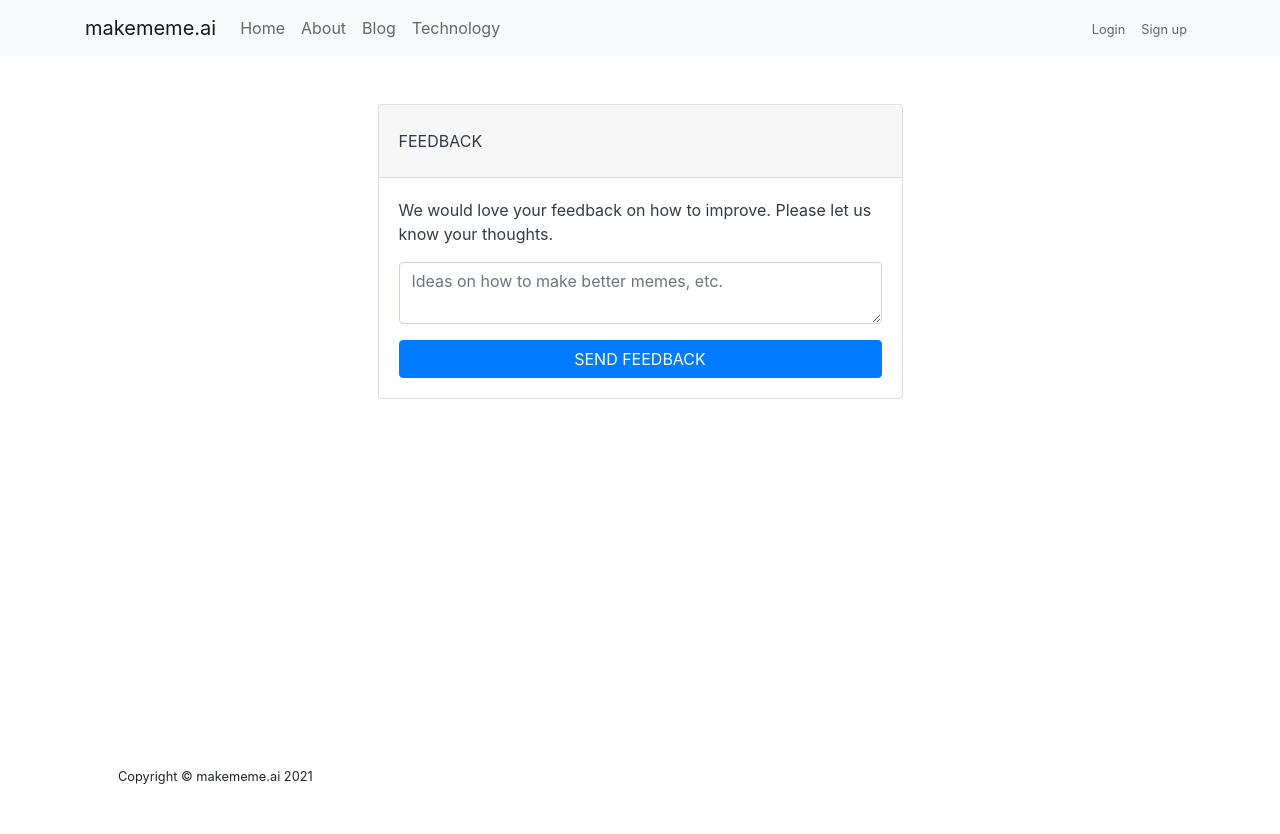
After one commit to joshbickett/makememe_ai, a Flask app: page /feedback in a window 1280 px wide. The commit adds this page. Run offline with Flask 2, Linux system fonts and the light colour scheme; parts of the project's set-up code (start-up, migrations or seed data) failed here and were passed over; some libraries are stand-ins or nearby versions.

Commit message:
Add feedback method to app

```diff
--- a/makememe/routes.py
+++ b/makememe/routes.py
@@ -3,7 +3,7 @@ from PIL import Image
 from flask import render_template, flash, redirect, url_for, request
 from makememe import app, db, bcrypt
 from makememe.forms import RegistrationForm, LoginForm, UpdateAccountForm
-from makememe.models import Users, Post, Meme
+from makememe.models import Users, Post, Meme, Feedback
 from makememe.make import make
 from flask_login import login_user, current_user, logout_user, login_required
 
@@ -36,6 +36,14 @@ def home():
 @app.route('/about')
 def about():
     return render_template('about.html', title='about')
+
+@app.route('/feedback', methods=['GET', 'POST'])
+def feedback():
+    if request.method == 'POST':
+        feedback = Feedback(description=request.form['description'], user_id=current_user.id)
+        db.session.add(feedback)
+        db.session.commit()
+    return render_template('feedback.html', title='feedback')
 
 @app.route('/blog')
 def blog():
--- a/makememe/templates/base.html
+++ b/makememe/templates/base.html
@@ -68,6 +68,9 @@
 					<ul class="navbar-nav">
 						{% if current_user.is_authenticated %}
 							<li class="nav-item">
+								<a class="nav-link" href="{{ url_for('feedback') }}"><small>Send Feedback</small></a>
+							</li>
+							<li class="nav-item">
 								<a class="nav-link" href="{{ url_for('account') }}"><small>Account</small></a>
 							</li>
 							<li class="nav-item">
--- /dev/null
+++ b/makememe/templates/feedback.html
@@ -0,0 +1,31 @@
+{% extends "base.html" %}
+
+{% block content %}
+<section class="bg-white">
+    <div class="container">
+        <div class="row py-5">
+            <div class="col-lg-3">
+
+			</div>
+            <div class="col-lg-6">
+                <div class="card rounded-3 text-dark" >
+                    <div class="card-header py-4">FEEDBACK</div>
+                    <div class="card-body">
+                        <p>We would love your feedback on how to improve. Please let us know your thoughts.</p>
+                        <form method="POST">
+                            <div class="row gx-5 mb-3">
+                                <div class="col-md-12">
+                                    <textarea class="form-control" name="description" placeholder="Ideas on how to make better memes, etc." type="text" maxlength="100" required></textarea>
+                                </div>
+                            </div>
+                            <div class="d-grid"><button class="btn btn-primary btn-block" type="submit">SEND FEEDBACK</button></div>
+                        </form>
+                    </div>
+                </div>
+            </div>
+            <div class="col-lg-3"></div>
+        </div>
+    </div>
+</section>
+
+{% endblock content %}
```
Also changed, not shown: makememe/models.py (+9 -0 lines), makememe/__init__.py (line endings or trailing spaces), makememe/static/meme_pics/better_and_distracting.JPG (added), 1 other file.
